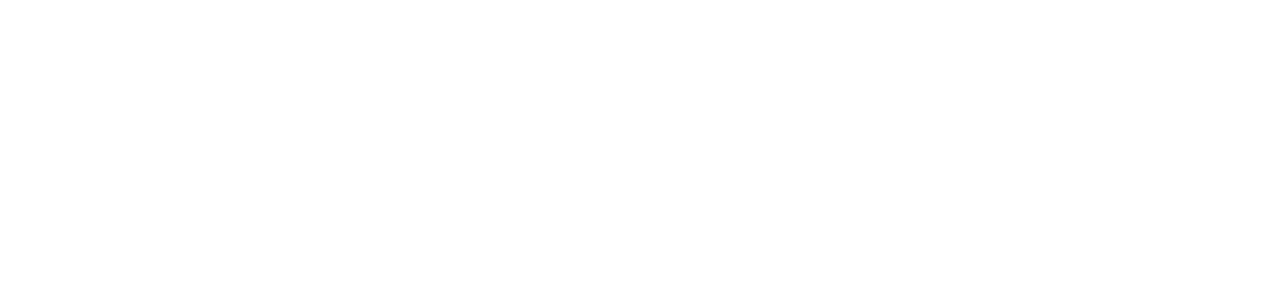
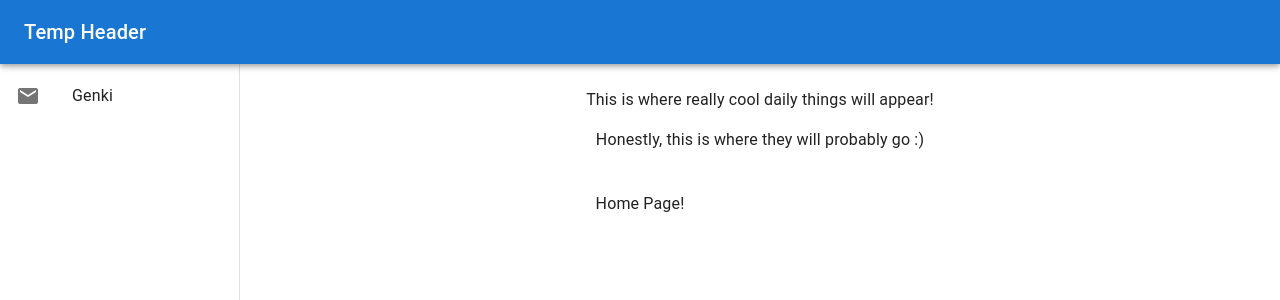
Before and after one commit to kramos577/JStudy, a React (Create React App) app in the folder frontend/: page / in a window 1280 px wide. Before the commit this address had no page. Shown: the top 300 px of the page. Built offline with nearby package versions, Linux system fonts and the light colour scheme.

Commit message:
Use Navbar Component on Home Page

```diff
--- a/frontend/src/AppRouter.tsx
+++ b/frontend/src/AppRouter.tsx
@@ -8,7 +8,7 @@
     return (
         <BrowserRouter>
             <Routes>
-                <Route path="/home" element={
+                <Route path="" element={
                     <Homepage/>
                 }/>
 
--- a/frontend/src/Homepage.tsx
+++ b/frontend/src/Homepage.tsx
@@ -1,8 +1,13 @@
 import React from "react";
+
+import Navbar from "./components/Navbar";
 
 function Homepage() {
     return (
-        <div>Home Page!</div>
+        <div>
+            <Navbar/>
+            Home Page!
+        </div>
     )
 }
 
```
